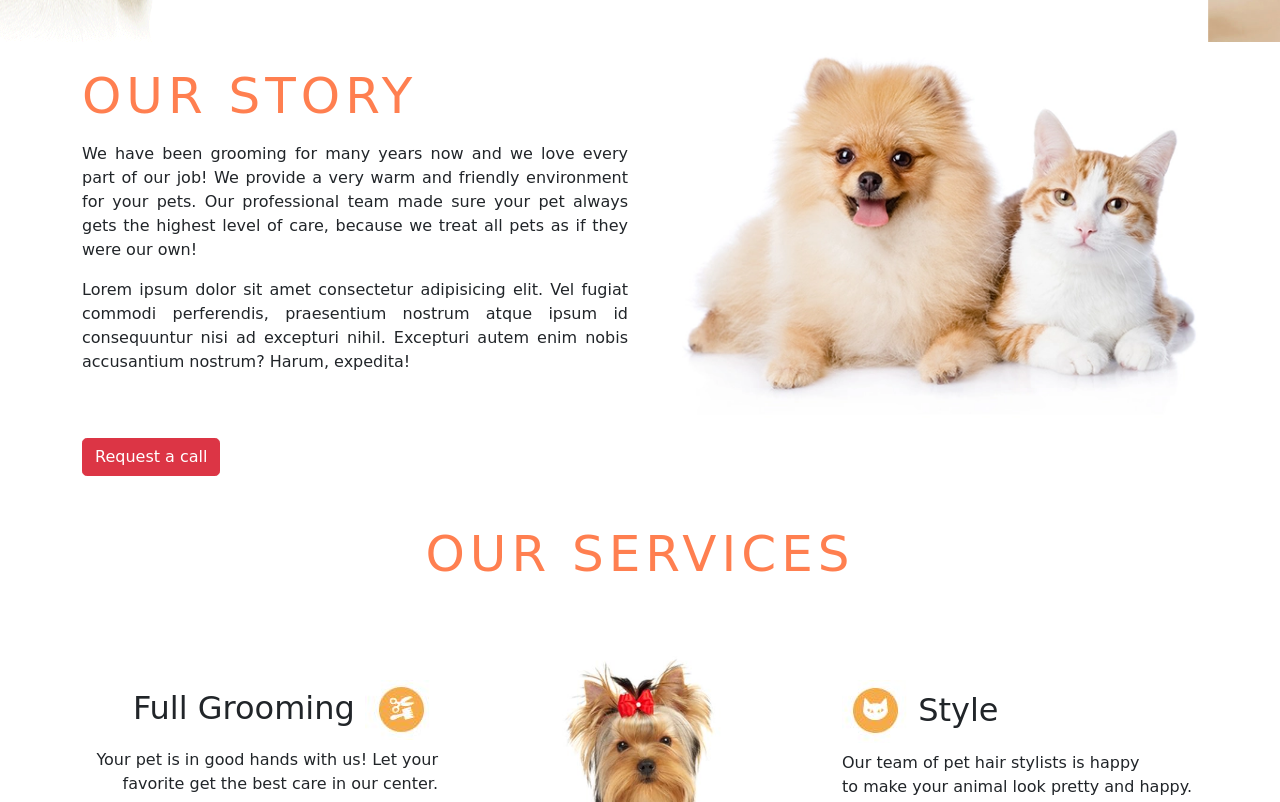
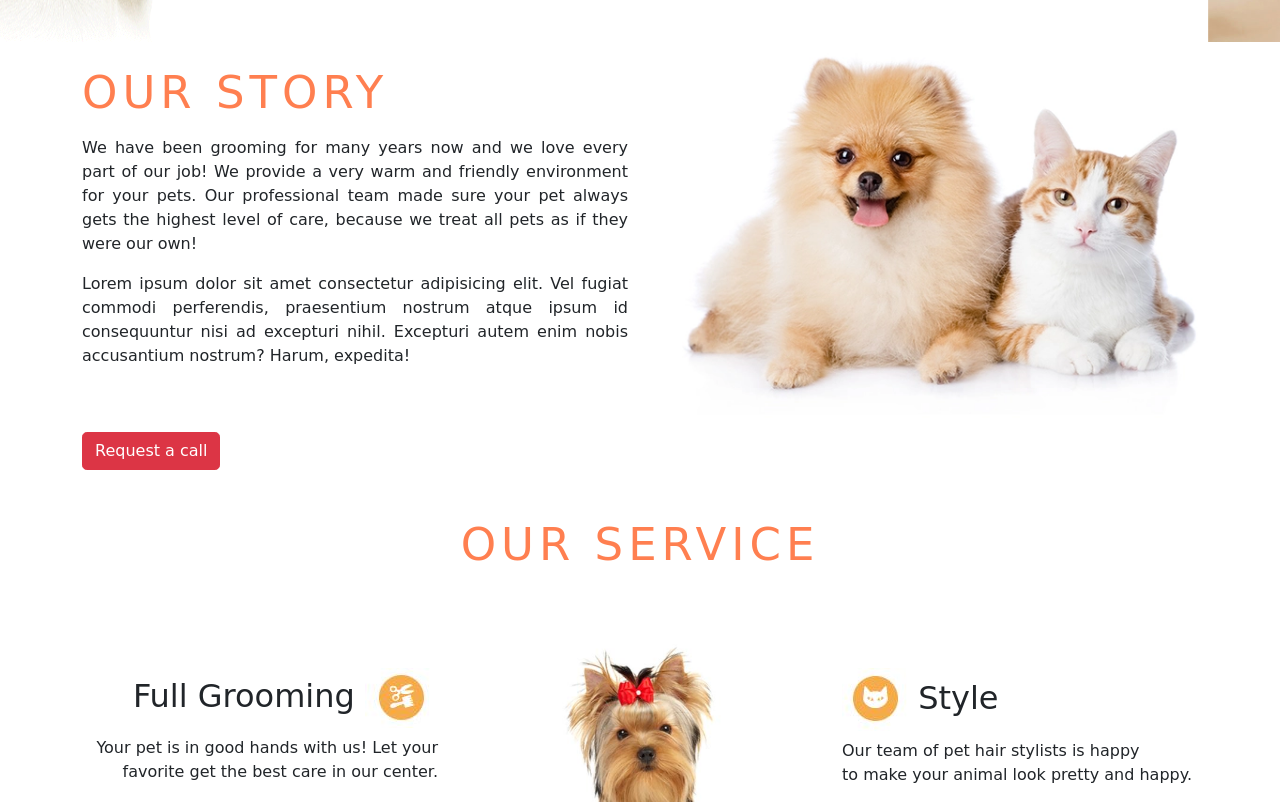
Before and after one commit to Tonmoy-Muzumder/care-pet-animal, a plain HTML site: page index.html in a window 1280 px wide. Shown: the part 838-1640 px from the top of the page. Drawn offline with nearby package versions, Linux system fonts and the light colour scheme.

Commit message:
font-added

```diff
--- a/CSS/style.css
+++ b/CSS/style.css
@@ -8,7 +8,7 @@ p{
     text-align: justify;
 }
 .title{
-    font-size: 50px;
+    font-size: 45px;
     color: coral;
     letter-spacing: 5px;
 }
--- a/index.html
+++ b/index.html
@@ -159,7 +159,7 @@
 
     <section id="service">
       <div style="background-color: rgb(255, 255, 255);" class="container">
-        <h1 class="title text-center my-5">OUR SERVICES</h1>
+        <h1 class="title text-center my-5">OUR SERVICE</h1>
         <div class="row">
           <div class="col-lg-4">
             <div class="text-end mt-5">
```
